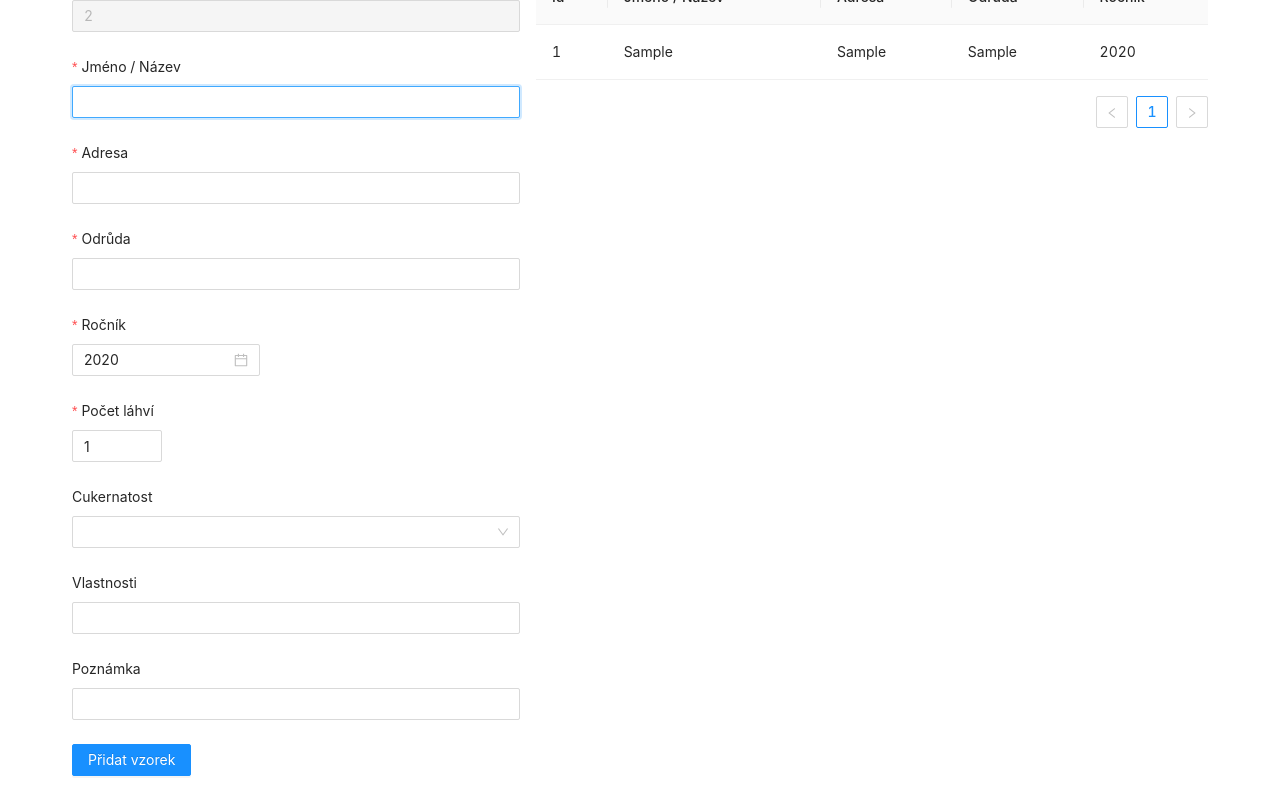
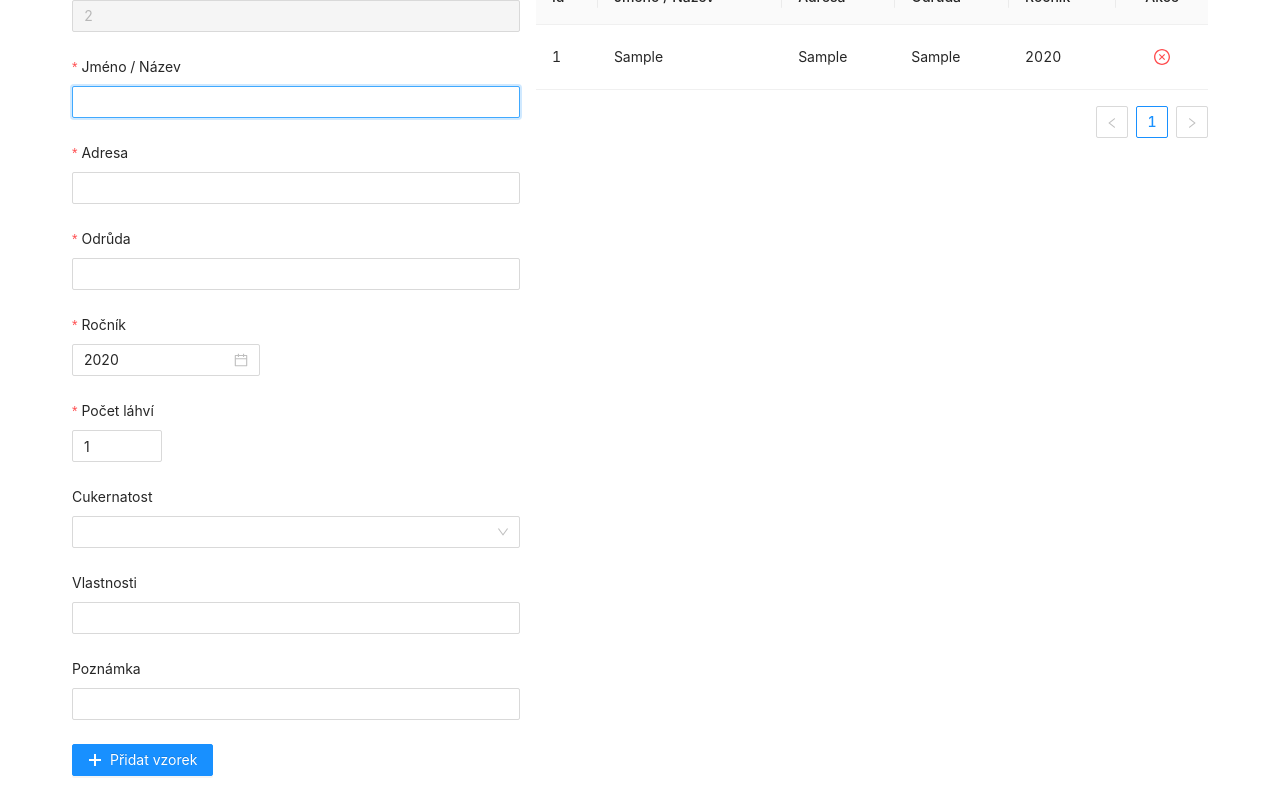
Before and after one commit to dyabol/wine-catalog, a Next.js app: page / in a window 1280 px wide. Both pictures are taken after typing "Sample", "Sample", "Sample", "Sample", "Sample" into the empty fields and a click on the button "Přidat vzorek". Shown: the part 88-888 px from the top of the page. Built offline with nearby package versions, Linux system fonts and the light colour scheme.

Commit message:
CRUD operations

```diff
--- a/components/WineForm/WineForm.tsx
+++ b/components/WineForm/WineForm.tsx
@@ -3,8 +3,10 @@ import {
   DatePicker,
   Form,
   FormInstance,
+  FormProps,
   Input,
   InputNumber,
+  Space,
 } from "antd";
 import moment from "moment";
 import React, { useCallback, useEffect, useRef } from "react";
@@ -12,8 +14,10 @@ import { useTranslation } from "react-i18next";
 import PropertiesSelect from "../PropertiesSelect/PropertiesSelect";
 import SugarSelect from "../SugarSelect/SugarSelect";
 import VarietyField from "../VarietyField/VarietyField";
+import { SaveOutlined, CloseOutlined, PlusOutlined } from "@ant-design/icons";
 
 export type Wine = {
+  id: number;
   address: string;
   name: string;
   note?: string;
@@ -27,10 +31,18 @@ export type Wine = {
 type Props = {
   className?: string;
   onFinish?: (values: Wine) => void;
+  onReset?: () => void;
   nextId: number;
+  selectedWine?: Wine;
 };
 
-const WineForm: React.FC<Props> = ({ className, onFinish, nextId }) => {
+const WineForm: React.FC<Props> = ({
+  className,
+  onFinish,
+  onReset,
+  nextId,
+  selectedWine,
+}) => {
   const { t } = useTranslation();
   const formRef = useRef<FormInstance>(null);
 
@@ -52,13 +64,25 @@ const WineForm: React.FC<Props> = ({ className, onFinish, nextId }) => {
   }, [nextId]);
 
   useEffect(() => {
+    if (selectedWine) {
+      formRef.current?.setFieldsValue(selectedWine);
+    } else {
+      formRef.current?.resetFields();
+      formRef.current?.setFieldsValue({ id: nextId });
+    }
+  }, [nextId, selectedWine]);
+
+  useEffect(() => {
     focusFirstInput();
   }, [focusFirstInput]);
 
-  const onFinishFailed = useCallback((val) => {
-    const name: string = val.errorFields[0].name[0];
-    formRef.current?.getFieldInstance(name).focus?.();
-  }, []);
+  const onFinishFailed: FormProps<Wine>["onFinishFailed"] = useCallback(
+    (val) => {
+      const name = val.errorFields[0].name[0];
+      formRef.current?.getFieldInstance(name).focus?.();
+    },
+    []
+  );
 
   return (
     <Form
@@ -72,6 +96,7 @@ const WineForm: React.FC<Props> = ({ className, onFinish, nextId }) => {
       }}
       onFinishFailed={onFinishFailed}
       onFinish={onFinishHandler}
+      onReset={onReset}
     >
       <Form.Item label={t("Id")} name="id" rules={[{ required: true }]}>
         <Input disabled={true} />
@@ -128,9 +153,20 @@ const WineForm: React.FC<Props> = ({ className, onFinish, nextId }) => {
         <Input />
       </Form.Item>
       <Form.Item>
-        <Button type="primary" htmlType="submit">
-          {t("Add wine")}
-        </Button>
+        {selectedWine ? (
+          <Space size="small">
+            <Button type="primary" htmlType="submit" icon={<SaveOutlined />}>
+              {t("Save changes")}
+            </Button>
+            <Button type="default" htmlType="reset" icon={<CloseOutlined />}>
+              {t("Discard changes")}
+            </Button>
+          </Space>
+        ) : (
+          <Button type="primary" htmlType="submit" icon={<PlusOutlined />}>
+            {t("Add wine")}
+          </Button>
+        )}
       </Form.Item>
     </Form>
   );
--- /dev/null
+++ b/components/WineTable/WineTable.module.css
@@ -0,0 +1,6 @@
+.selected td {
+  background: #e6f7ff !important;
+}
+.selected:hover td {
+  background: #bae7ff !important;
+}
--- a/components/WineTable/WineTable.tsx
+++ b/components/WineTable/WineTable.tsx
@@ -1,49 +1,53 @@
 import { Table } from "antd";
-import { ColumnsType } from "antd/lib/table";
-import React, { useMemo } from "react";
-import { useTranslation } from "react-i18next";
+import React, { useCallback } from "react";
 import { Wine } from "../WineForm/WineForm";
+import useWineColumns from "./useWineColumns";
+import style from "./WineTable.module.css";
 
 type Props = {
   className?: string;
-  dataSource?: any[];
+  dataSource?: Wine[];
+  selectedId?: number;
+  onRowSelect?: (wine: Wine) => void;
+  onDelete?: (wine: Wine) => void;
 };
 
-const WineTable: React.FC<Props> = ({ className, dataSource }) => {
-  const { t } = useTranslation();
-  const columns: ColumnsType<Wine> = useMemo(
-    () => [
-      {
-        title: t("Id"),
-        dataIndex: "id",
-        key: "id",
-      },
-      {
-        title: t("Name"),
-        dataIndex: "name",
-        key: "name",
-      },
-      {
-        title: t("Address"),
-        dataIndex: "address",
-        key: "address",
-      },
-      {
-        title: t("Variety"),
-        dataIndex: "variety",
-        key: "variety",
-      },
-      {
-        title: t("Year"),
-        dataIndex: "year",
-        key: "year",
-        render: (year: moment.Moment) => year.format("YYYY"),
-      },
-    ],
-    [t]
+const WineTable: React.FC<Props> = ({
+  className,
+  dataSource,
+  selectedId,
+  onRowSelect,
+  onDelete,
+}) => {
+  const columns = useWineColumns({
+    onDelete,
+    disableActions: selectedId !== undefined,
+  });
+
+  const onRowClick = useCallback(
+    (record: Wine) => () => {
+      onRowSelect?.(record);
+    },
+    [onRowSelect]
   );
+
+  const rowClassName = useCallback(
+    (record: Wine) => {
+      return selectedId === record.id ? style.selected : "";
+    },
+    [selectedId]
+  );
+
   return (
-    <Table dataSource={dataSource} columns={columns} className={className} />
+    <Table
+      rowClassName={rowClassName}
+      dataSource={dataSource}
+      columns={columns}
+      className={className}
+      onRow={(record) => ({
+        onClick: onRowClick(record),
+      })}
+    />
   );
 };
 
--- /dev/null
+++ b/components/WineTable/useWineColumns.tsx
@@ -0,0 +1,66 @@
+import { CloseCircleOutlined } from "@ant-design/icons";
+import { Button } from "antd";
+import { ColumnsType } from "antd/lib/table/Table";
+import React, { useMemo } from "react";
+import { useTranslation } from "react-i18next";
+import { Wine } from "../WineForm/WineForm";
+
+type Props = {
+  onDelete?: (wine: Wine) => void;
+  disableActions?: boolean;
+};
+
+const useWineColumns = ({ onDelete, disableActions }: Props) => {
+  const { t } = useTranslation();
+
+  const columns: ColumnsType<Wine> = useMemo(
+    () => [
+      {
+        title: t("Id"),
+        dataIndex: "id",
+        key: "id",
+      },
+      {
+        title: t("Name"),
+        dataIndex: "name",
+        key: "name",
+      },
+      {
+        title: t("Address"),
+        dataIndex: "address",
+        key: "address",
+      },
+      {
+        title: t("Variety"),
+        dataIndex: "variety",
+        key: "variety",
+      },
+      {
+        title: t("Year"),
+        dataIndex: "year",
+        key: "year",
+        render: (year: moment.Moment) => year.format("YYYY"),
+      },
+      {
+        title: t("Action"),
+        key: "action",
+        align: "center",
+        // eslint-disable-next-line react/display-name
+        render: (record: Wine) => (
+          <Button
+            disabled={disableActions}
+            type="link"
+            danger
+            icon={<CloseCircleOutlined />}
+            onClick={() => onDelete?.(record)}
+          />
+        ),
+      },
+    ],
+    [onDelete, t]
+  );
+
+  return columns;
+};
+
+export default useWineColumns;
--- a/containers/WineFormContainer.tsx
+++ b/containers/WineFormContainer.tsx
@@ -1,23 +1,57 @@
-import React, { useCallback, useState } from "react";
+import React, { useCallback, useMemo, useState } from "react";
 import WineForm from "../components/WineForm/WineForm";
 import useStore from "../utils/store";
+import shallow from "zustand/shallow";
 
 type Props = {
   className?: string;
 };
 
 const WineFormContainer: React.FC<Props> = ({ className }) => {
-  const addWine = useStore((state) => state.addWine);
-  const [id, setId] = useState(1);
+  const [wines, addWine, updateWine] = useStore(
+    (state) => [state.wines, state.addWine, state.updateWine],
+    shallow
+  );
+  const [selectedId, setSelectedId] = useStore(
+    (state) => [state.selectedId, state.setSelectedId],
+    shallow
+  );
+
+  const biggest = useMemo(() => {
+    const b = Math.max(...wines.map((w) => w.id));
+    return b !== -Infinity ? b + 1 : 1;
+  }, [wines]);
+
+  const [id, setId] = useState(biggest);
+
   const onFinish = useCallback(
     (wine) => {
-      addWine(wine);
-      setId((id) => id + 1);
+      if (selectedId === undefined) {
+        addWine(wine);
+        setId((id) => id + 1);
+      } else {
+        updateWine(wine);
+        setSelectedId(undefined);
+      }
     },
-    [addWine]
+    [addWine, selectedId, setSelectedId, updateWine]
   );
 
-  return <WineForm onFinish={onFinish} className={className} nextId={id} />;
+  const onReset = useCallback(() => {
+    setSelectedId(undefined);
+  }, [setSelectedId]);
+
+  const selectedWine = wines.find((wine) => selectedId === wine.id);
+
+  return (
+    <WineForm
+      onReset={onReset}
+      onFinish={onFinish}
+      className={className}
+      nextId={id}
+      selectedWine={selectedWine}
+    />
+  );
 };
 
 export default WineFormContainer;
--- a/containers/WineTableContainer.tsx
+++ b/containers/WineTableContainer.tsx
@@ -1,14 +1,43 @@
-import React from "react";
+import React, { useCallback } from "react";
+import { Wine } from "../components/WineForm/WineForm";
 import WineTable from "../components/WineTable/WineTable";
 import useStore from "../utils/store";
+import shallow from "zustand/shallow";
 
 type Props = {
   className?: string;
 };
 
 const WineTableContainer: React.FC<Props> = ({ className }) => {
-  const wines = useStore((state) => state.wines);
-  return <WineTable className={className} dataSource={wines} />;
+  const [wines, deleteWine] = useStore(
+    (state) => [state.wines, state.deleteWine],
+    shallow
+  );
+  const [selectedId, setSelectedId] = useStore(
+    (state) => [state.selectedId, state.setSelectedId],
+    shallow
+  );
+  const onRowSelect = useCallback(
+    (wine: Wine) => {
+      setSelectedId(wine.id);
+    },
+    [setSelectedId]
+  );
+  const onDelete = useCallback(
+    (wine: Wine) => {
+      deleteWine(wine);
+    },
+    [deleteWine]
+  );
+  return (
+    <WineTable
+      className={className}
+      dataSource={wines}
+      onRowSelect={onRowSelect}
+      onDelete={onDelete}
+      selectedId={selectedId}
+    />
+  );
 };
 
 export default WineTableContainer;
--- a/locales/cs/translation.json
+++ b/locales/cs/translation.json
@@ -18,5 +18,8 @@
   "Semi-dry": "Polosuché",
   "Dry": "Suché",
   "Properties": "Vlastnosti",
-  "Add wine": "Přidat vzorek"
+  "Add wine": "Přidat vzorek",
+  "Save changes": "Uložit změny",
+  "Discard changes": "Zahodit změny",
+  "Action": "Akce"
 }
--- a/package.json
+++ b/package.json
@@ -9,6 +9,7 @@
     "lint": "next lint"
   },
   "dependencies": {
+    "@ant-design/icons": "^4.6.3",
     "antd": "^4.16.12",
     "i18next": "^20.4.0",
     "next": "11.1.0",
--- a/styles/Home.module.css
+++ b/styles/Home.module.css
@@ -17,3 +17,9 @@
 .wineTable {
   flex: 3;
 }
+
+@media (max-width: 768px) {
+  .content {
+    flex-direction: column;
+  }
+}
--- a/utils/store.tsx
+++ b/utils/store.tsx
@@ -4,11 +4,25 @@ import { Wine } from "../components/WineForm/WineForm";
 type StoreType = {
   wines: Wine[];
   addWine: (wine: Wine) => void;
+  updateWine: (wine: Wine) => void;
+  deleteWine: (wine: Wine) => void;
+  selectedId: number | undefined;
+  setSelectedId: (id: number | undefined) => void;
 };
 
 const useStore = create<StoreType>((set) => ({
   wines: [],
-  addWine: (wine: Wine) => set((state) => ({ wines: [...state.wines, wine] })),
+  addWine: (wine) => set((state) => ({ wines: [...state.wines, wine] })),
+  updateWine: (wine) =>
+    set((state) => ({
+      wines: state.wines.map((w) => (w.id === wine.id ? wine : w)),
+    })),
+  deleteWine: (wine) =>
+    set((state) => ({
+      wines: state.wines.filter((w) => w.id !== wine.id),
+    })),
+  selectedId: undefined,
+  setSelectedId: (selectedId) => set(() => ({ selectedId })),
 }));
 
 export default useStore;
```
Also changed, not shown: components/WineForm/WineForm.module.css (deleted), components/WineTable/WineForm.module.css (deleted).
